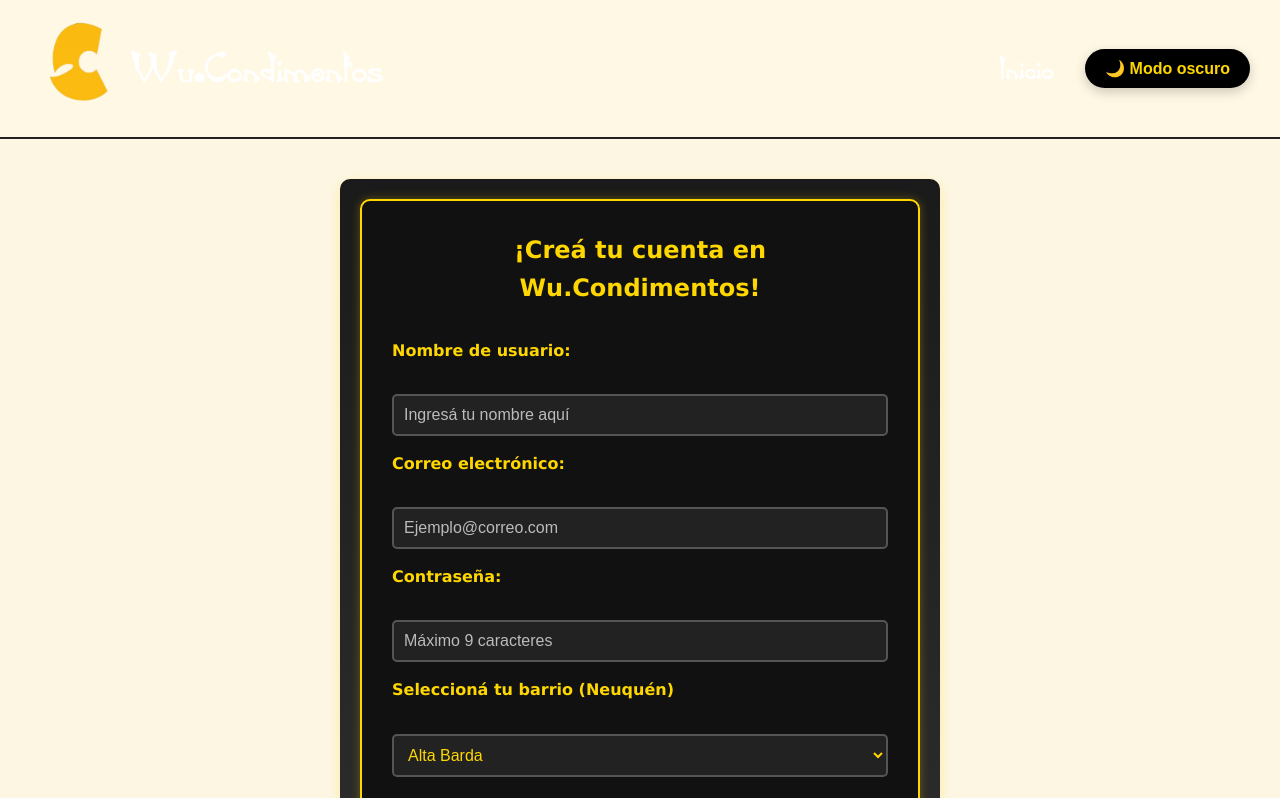
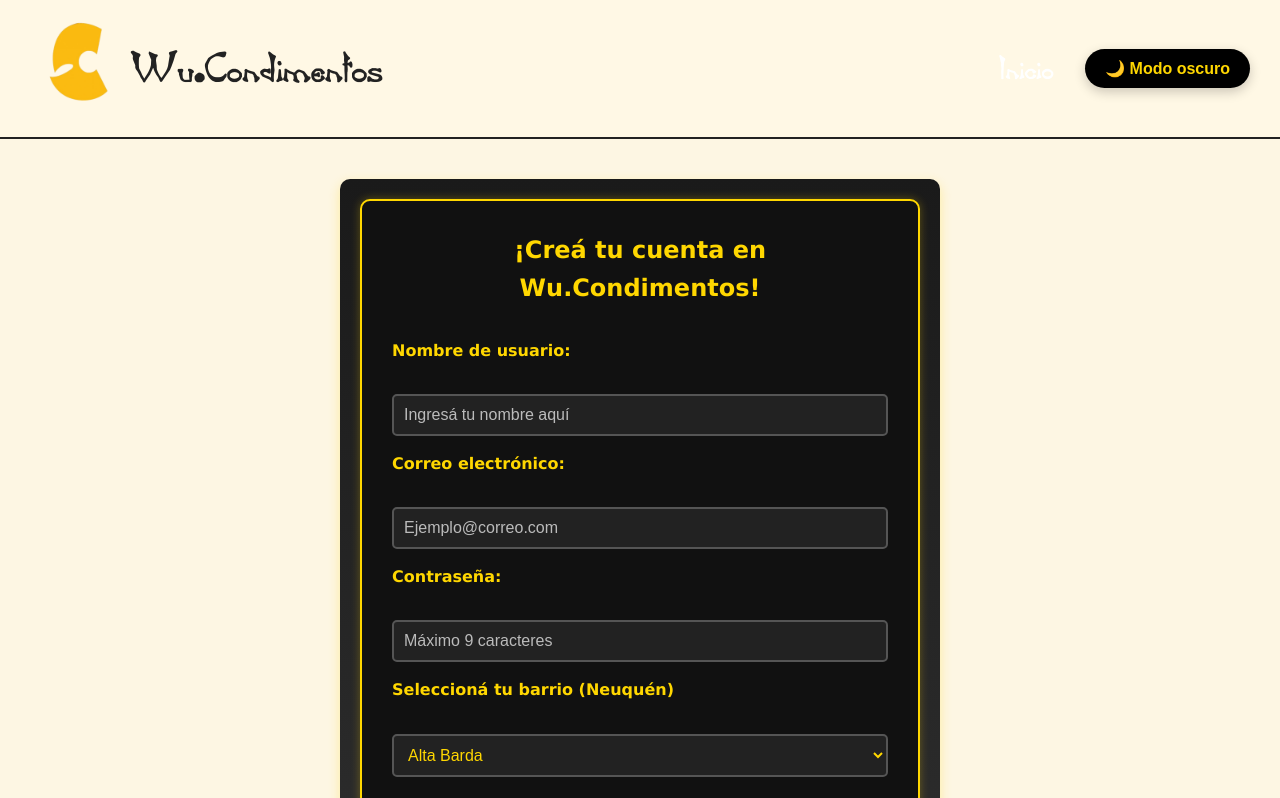
Before and after one commit to olatealejo/Wu.Condimentos, a plain HTML site: page sign_up.html in a window 1280 px wide. Both pictures are taken after a click on the button "☀ Modo claro". Shown: the top 798 px of the page. Drawn offline with Linux system fonts and the light colour scheme.

Commit message:
Cambiando color de títulos y quitar sombra en modo claro.

```diff
--- a/CSS/sign_up_estilo.css
+++ b/CSS/sign_up_estilo.css
@@ -366,3 +366,10 @@ body.modo-claro footer {
 body.modo-claro footer {
     border-top: 2px solid #222;
 }
+/* Cambiando color de títulos y quitar sombra en modo claro */
+body.modo-claro h1,
+body.modo-claro h2,
+body.modo-claro h3 {
+    color: #222;
+    text-shadow: none;
+}
```
